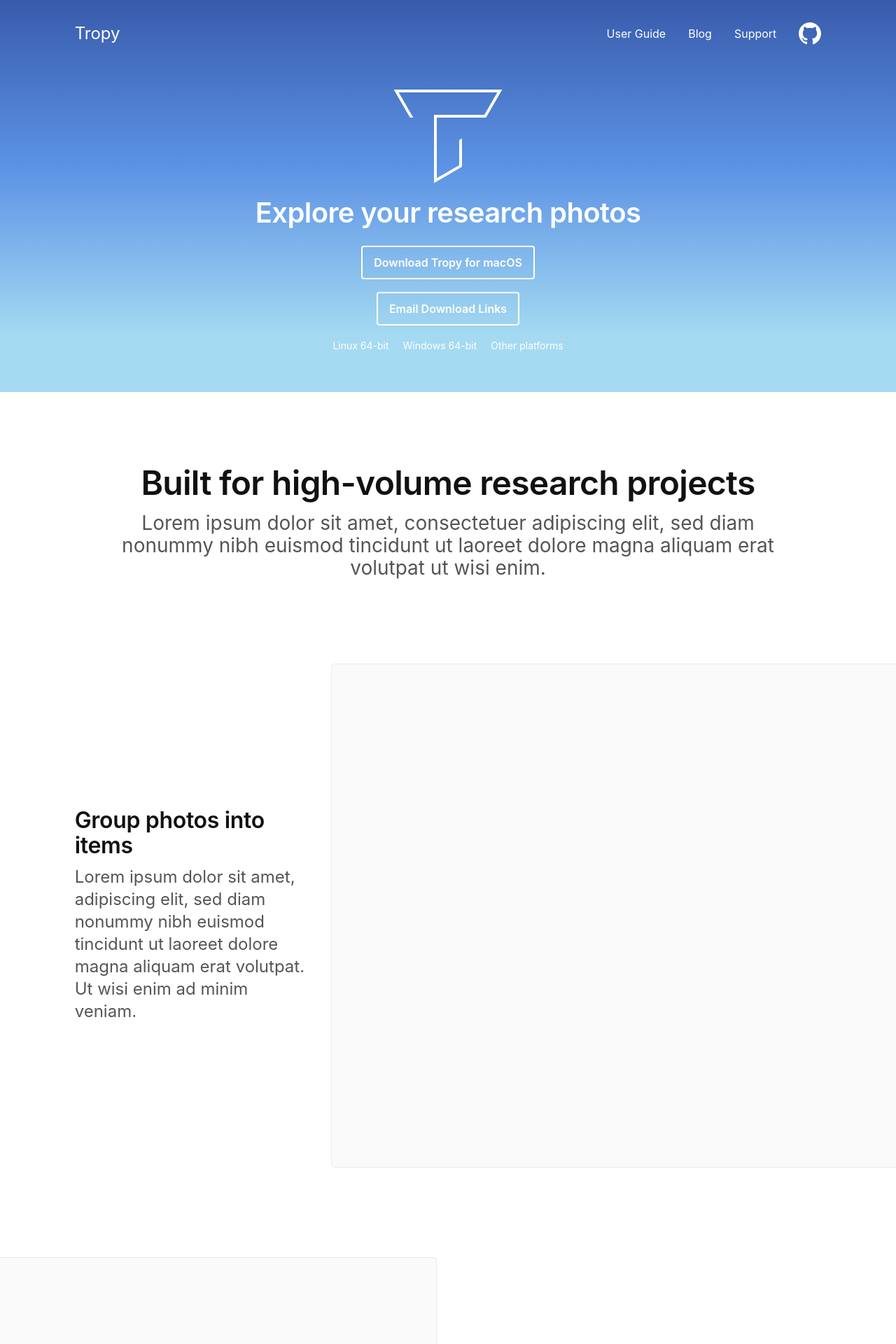
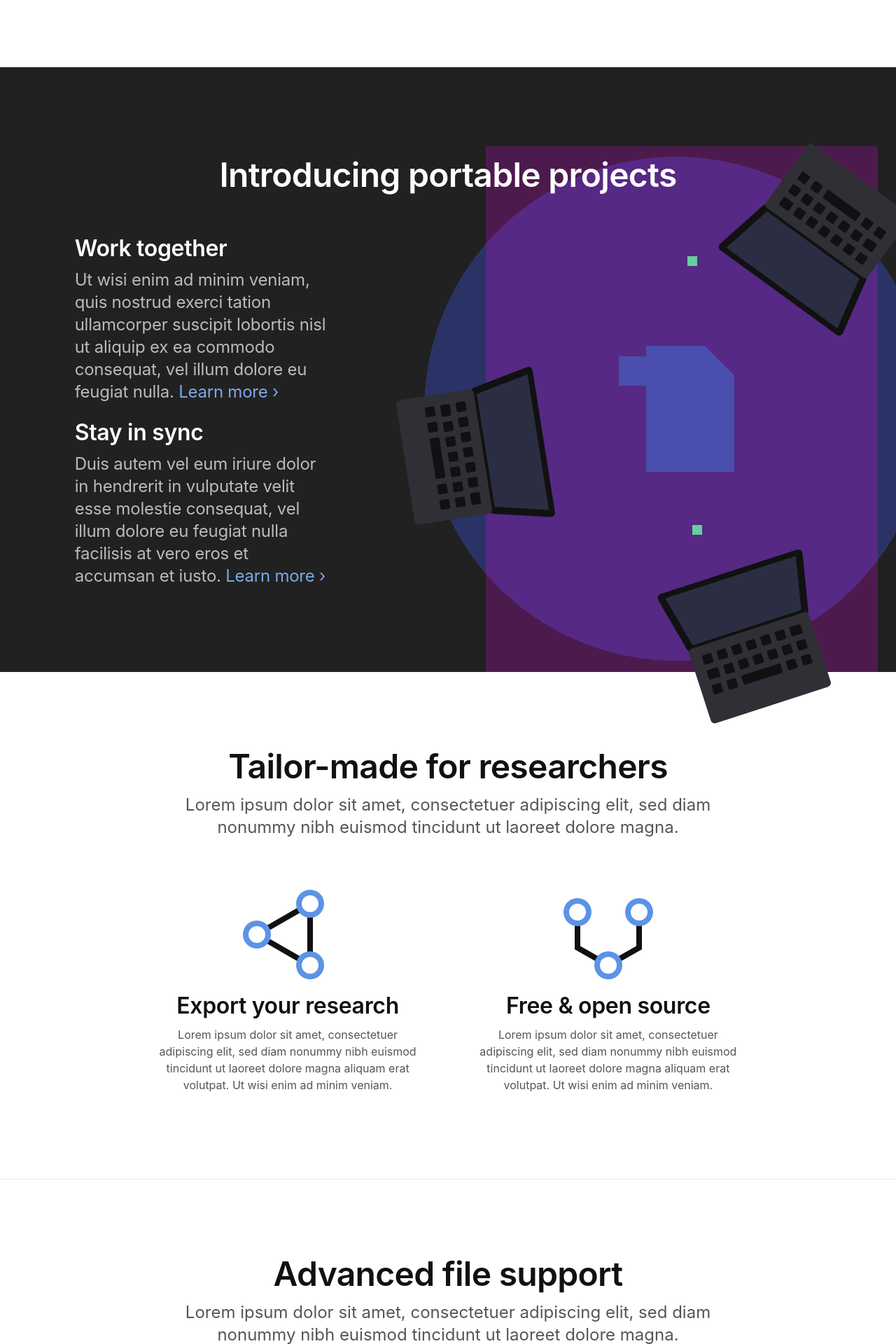
Before and after one commit to tropy/tropy.github.io, a Jekyll site: the page built from index.html, in a window 1280 px wide. Shown: the top 1920 px of the page at 70% size. Built offline with Jekyll 4.4.1, drawn with Linux system fonts in a browser that asks for light colours; some of the changed text lies outside the part shown.

Commit message:
Fix tpy icon position by aligning the illustration to 6 columns. Test pixel positioning.

```diff
--- a/_includes/tpy-illustration.html
+++ b/_includes/tpy-illustration.html
@@ -3,4 +3,6 @@
   <img class="notebook-1" src="/assets/images/notebook.svg">
   <img class="notebook-2" src="/assets/images/notebook.svg">
   <img class="notebook-3" src="/assets/images/notebook.svg">
+  <div class="pixel-1 lg green"></div>
+  <div class="pixel-9 lg green"></div>
 </div>
--- a/assets/stylesheets/_portable-projects.scss
+++ b/assets/stylesheets/_portable-projects.scss
@@ -46,7 +46,7 @@
   );
 
   @media (min-width: ($container-fluid-max-width / ($container-fluid-width / 100%))) {
-    --x: calc((100% - #{$container-fluid-max-width}) / 2 + #{$container-fluid-max-width} * 0.75);
+    --x: calc((100% - #{$container-fluid-max-width}) / 2 + #{$container-fluid-max-width} * 0.75 + 8px);
   }
 
   .row {
@@ -124,16 +124,16 @@
     @media (min-width: $md) {
       grid-row: initial;
       position: absolute;
-      left: 50%;
+      left: calc(50% + #{$grid-column-gap / 2});
       top: 0;
-      width: 50%;
+      width: calc(50% - #{$grid-column-gap / 2});
       height: 100%;
     }
 
     @include tween (
-      536px,
-      536px,
-      600px,
+      520px,
+      520px,
+      584px,
       $md,
       $container-fluid-max-width / ($container-fluid-width / 100%),
       min-width
@@ -198,7 +198,7 @@
   .notebook-2 {
     left: 0;
     top: 58.25%;
-    transform: translate(-50%, -50%) rotate(81deg);
+    transform: translate(-50%, -50%) translateX(-16px) rotate(81deg);
   }
 
   .notebook-3 {
@@ -210,4 +210,28 @@
 
     @include tween(0px, 0px, 128px, 320px, ($sm - 1px), --t);
   }
+
+  [class*="pixel-"] {
+    position: absolute;
+    transform: translate(-50%, -50%);
+
+    &.lg {
+      width: 14px;
+      height: 14px;
+    }
+
+    &.green {
+      background-color: #67ce9d;
+    }
+  }
+
+  .pixel-1 {
+    left: 52.57%;
+    top: 21.83%;
+  }
+
+  .pixel-9 {
+    left: 53.94%;
+    top: 72.93%;
+  }
 }
--- a/index.html
+++ b/index.html
@@ -3,7 +3,7 @@
 class: home
 ---
 
-<section class="hero">
+<!--<section class="hero">
   <div class="container-fluid">
     <h1>Tropy</h1>
     <p class="lead">Explore your research photos</p>
@@ -66,7 +66,7 @@
       </div>
     </section>
   </div>
-</section>
+</section>-->
 <section class="portable-projects">
   <div class="container-fluid">
     <h2>Introducing portable projects</h2>
```
